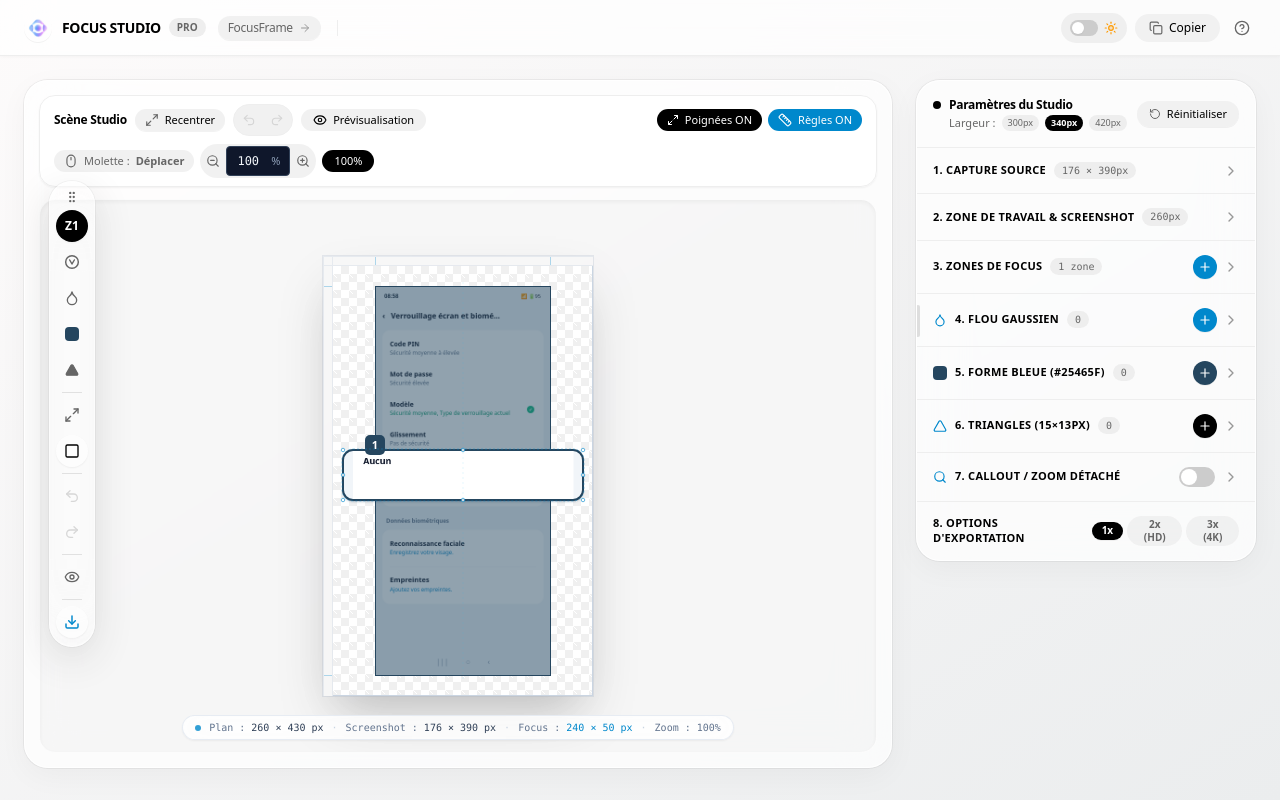
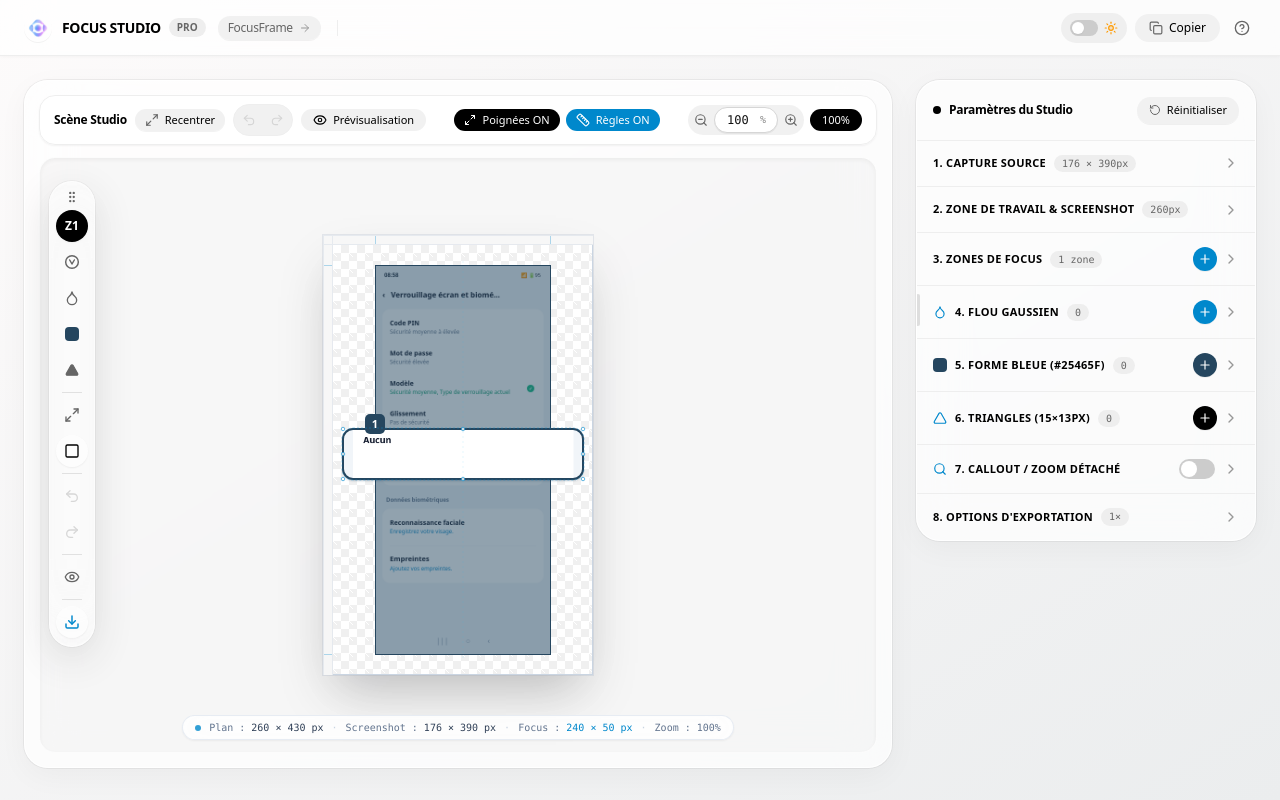
Before and after one commit to samtaff/FocusStudio, a React (Vite) app: page / in a window 1280 px wide. Built offline with nearby package versions, Linux system fonts and the light colour scheme.

Commit message:
refactor: simplify UI controls and adjust workspace
- Remove wheel mode toggle and cleanup related logic
- Update workspace default width to 260px
- Apply new styling to NumericInput for improved UI consistency
- Remove redundant width selection buttons from settings panel

```diff
--- a/src/App.tsx
+++ b/src/App.tsx
@@ -775,7 +775,7 @@ export default function App() {
       bgTintColor: BASE_COLOR,
       bgTintOpacity: 0.50,
       exportScale: 1,
-      workspaceWidth: 440,
+      workspaceWidth: 260,
       container: {
         borderRadius: 0,
         showShadow: false,
--- a/src/components/CanvasWorkspace.tsx
+++ b/src/components/CanvasWorkspace.tsx
@@ -179,17 +179,6 @@ export const CanvasWorkspace: React.FC<CanvasWorkspaceProps> = ({
   const [isPanning, setIsPanning] = useState<boolean>(false);
   const [panStart, setPanStart] = useState<{ x: number; y: number }>({ x: 0, y: 0 });
   const [isAltPressed, setIsAltPressed] = useState<boolean>(false);
-  const [wheelMode, setWheelMode] = useState<'pan' | 'zoom'>(() => {
-    return (localStorage.getItem('canvas_wheel_mode') as 'pan' | 'zoom') || 'pan';
-  });
-
-  const handleToggleWheelMode = () => {
-    setWheelMode((prev) => {
-      const next = prev === 'pan' ? 'zoom' : 'pan';
-      localStorage.setItem('canvas_wheel_mode', next);
-      return next;
-    });
-  };
 
   // Drag & Resize State
   const [dragState, setDragState] = useState<DragState | null>(null);
@@ -1042,10 +1031,9 @@ export const CanvasWorkspace: React.FC<CanvasWorkspaceProps> = ({
       e.preventDefault();
 
       const isZoomModifier = e.ctrlKey || e.metaKey || e.altKey;
-      const shouldZoom = wheelMode === 'zoom' ? !e.shiftKey : isZoomModifier;
 
-      if (shouldZoom) {
-        // Zoom progressif fluide (pincement trackpad, Ctrl / Cmd / Alt + molette, ou mode Zoom)
+      if (isZoomModifier) {
+        // Zoom progressif fluide (pincement trackpad, Ctrl / Cmd / Alt + molette)
         const zoomDelta = e.deltaY < 0 ? 0.08 : -0.08;
         setZoomLevel((prev) => Math.min(5, Math.max(0.25, Math.round((prev + zoomDelta) * 100) / 100)));
       } else if (e.shiftKey) {
@@ -1067,7 +1055,7 @@ export const CanvasWorkspace: React.FC<CanvasWorkspaceProps> = ({
     return () => {
       container.removeEventListener('wheel', handleNativeWheel);
     };
-  }, [wheelMode]);
+  }, []);
 
   // Drag & drop local files
   const handleDragOver = (e: React.DragEvent) => {
@@ -1164,8 +1152,6 @@ export const CanvasWorkspace: React.FC<CanvasWorkspaceProps> = ({
         onTogglePanMode={() => setIsPanMode(!isPanMode)}
         zoomLevel={zoomLevel}
         onSetZoom={setZoomLevel}
-        wheelMode={wheelMode}
-        onToggleWheelMode={handleToggleWheelMode}
         onAddFocus={onAddFocus}
         onDeleteFocus={() => selectedFocusId && onDeleteFocus?.(selectedFocusId)}
         hasSelectedFocus={!!selectedFocusId}
--- a/src/components/NumericInput.tsx
+++ b/src/components/NumericInput.tsx
@@ -69,11 +69,11 @@ export const NumericInput: React.FC<NumericInputProps> = ({
         onBlur={handleBlur}
         onKeyDown={handleKeyDown}
         placeholder={placeholder}
-        className="w-full bg-slate-900 border border-slate-700 rounded px-2.5 py-1.5 text-xs text-slate-100 focus:outline-none focus:border-sky-500 font-mono"
+        className="w-full bg-white dark:bg-[#333333] border border-[#d6d6d6] dark:border-[#4d4d4d] rounded-full px-3 py-1 text-xs text-[#111111] dark:text-[#f0f0f0] focus:outline-none focus:border-[#0088cc] focus:ring-1 focus:ring-[#0088cc] font-mono shadow-2xs transition-colors"
         style={{ MozAppearance: 'textfield' }}
       />
       {unit && (
-        <span className="absolute right-2.5 text-[11px] text-slate-400 pointer-events-none select-none">
+        <span className="absolute right-3 text-[10px] text-[#888888] dark:text-[#aaaaaa] pointer-events-none select-none font-mono">
           {unit}
         </span>
       )}
--- a/src/components/StudioSettingsPanel.tsx
+++ b/src/components/StudioSettingsPanel.tsx
@@ -226,29 +226,11 @@ export const StudioSettingsPanel: React.FC<StudioSettingsPanelProps> = ({
       <div className={`p-4 border-b flex items-center justify-between transition-colors ${
         isDarkMode ? 'border-[#333333]' : 'border-[#eeeeee]'
       }`}>
-        <div>
         <div className="flex items-center gap-2">
           <span className={`w-2 h-2 rounded-full inline-block ${isDarkMode ? 'bg-[#0088cc]' : 'bg-[#000000]'}`} />
           <h2 className={`font-semibold text-xs tracking-tight ${isDarkMode ? 'text-white' : 'text-[#000000]'}`}>
             Paramètres du Studio
           </h2>
-          </div>
-          <div className="flex items-center gap-1.5 mt-0.5 ml-4">
-            <span className={`text-[11px] ${isDarkMode ? 'text-[#999999]' : 'text-[#666666]'}`}>Largeur :</span>
-            {[300, 340, 420].map((w) => (
-              <button
-                key={w}
-                onClick={() => onUpdatePanelWidth?.(w)}
-                className={`text-[9px] px-1.5 py-0.5 rounded-full transition-all cursor-pointer ${
-                  panelWidth === w
-                    ? isDarkMode ? 'bg-white text-black font-semibold' : 'bg-[#000000] text-white font-semibold'
-                    : isDarkMode ? 'bg-[#333333] text-[#aaaaaa] hover:text-white' : 'bg-[#eeeeee] text-[#666666] hover:text-[#000000]'
-                }`}
-              >
-                {w}px
-              </button>
-            ))}
-          </div>
         </div>
 
         <button
@@ -364,7 +346,7 @@ export const StudioSettingsPanel: React.FC<StudioSettingsPanelProps> = ({
             <div className="flex items-center gap-2">
               <span className="text-[11px] tracking-wide uppercase">2. Zone de travail & Screenshot</span>
               <span className="text-[10px] px-2 py-0.5 rounded-full bg-[#eeeeee] text-[#666666] font-mono font-medium">
-                {globalStyles.workspaceWidth || 440}px
+                {globalStyles.workspaceWidth || 260}px
               </span>
             </div>
             {openSections.workspace ? <ChevronDown className="w-4 h-4 text-[#979797]" /> : <ChevronRight className="w-4 h-4 text-[#979797]" />}
@@ -592,7 +574,7 @@ export const StudioSettingsPanel: React.FC<StudioSettingsPanelProps> = ({
                       type="text"
                       value={selectedFocus.name}
                       onChange={(e) => onUpdateFocus({ name: e.target.value })}
-                      className="font-semibold text-[#000000] bg-transparent border-b border-dashed border-[#979797]/40 hover:border-[#979797] focus:border-[#0088cc] outline-none pb-0.5 text-xs flex-1 mr-2"
+                      className="font-semibold text-[#000000] dark:text-white bg-white dark:bg-[#333333] border border-[#d6d6d6] dark:border-[#4d4d4d] rounded-full px-3 py-1 hover:border-[#979797] focus:border-[#0088cc] focus:ring-1 focus:ring-[#0088cc] outline-none text-xs flex-1 mr-2 transition-colors shadow-2xs"
                       placeholder="Nom de l'élément..."
                     />
                     <div className="flex items-center gap-1">
@@ -1206,7 +1188,7 @@ export const StudioSettingsPanel: React.FC<StudioSettingsPanelProps> = ({
                       type="text"
                       value={activeMask.name}
                       onChange={(e) => onUpdateMask(activeMask.id, { name: e.target.value })}
-                      className="font-semibold text-[#000000] bg-transparent border-b border-dashed border-[#979797]/40 hover:border-[#979797] focus:border-[#0088cc] outline-none pb-0.5 text-xs flex-1 mr-2"
+                      className="font-semibold text-[#000000] dark:text-white bg-white dark:bg-[#333333] border border-[#d6d6d6] dark:border-[#4d4d4d] rounded-full px-3 py-1 hover:border-[#979797] focus:border-[#0088cc] focus:ring-1 focus:ring-[#0088cc] outline-none text-xs flex-1 mr-2 transition-colors shadow-2xs"
                       placeholder="Nom de la forme..."
                     />
                     <button
@@ -2069,22 +2051,37 @@ export const StudioSettingsPanel: React.FC<StudioSettingsPanelProps> = ({
 
         {/* 8. OPTIONS D'EXPORTATION (PNG AVEC TRANSPARENCE) */}
         <div className="flex flex-col">
-          <div className="w-full px-4 py-3.5 flex items-center justify-between font-semibold text-[#000000] hover:bg-[#eeeeee]/40 transition-colors">
           <button
             onClick={() => toggleSection('export')}
-              className="text-[11px] tracking-wide uppercase text-left"
-            >
-              8. Options d'Exportation
-            </button>
+            className={`w-full px-4 py-3.5 flex items-center justify-between font-semibold transition-colors text-left ${
+              isDarkMode ? 'text-white hover:bg-white/5' : 'text-[#000000] hover:bg-[#eeeeee]/40'
+            }`}
+          >
+            <div className="flex items-center gap-2">
+              <span className="text-[11px] tracking-wide uppercase">8. Options d'Exportation</span>
+              <span className={`text-[10px] px-2 py-0.5 rounded-full font-mono font-medium ${
+                isDarkMode ? 'bg-[#333333] text-[#aaaaaa]' : 'bg-[#eeeeee] text-[#666666]'
+              }`}>
+                {globalStyles.exportScale}×
+              </span>
+            </div>
+            {openSections.export ? <ChevronDown className="w-4 h-4 text-[#979797]" /> : <ChevronRight className="w-4 h-4 text-[#979797]" />}
+          </button>
+
+          {openSections.export && (
+            <div className="px-4 pb-4 pt-1 flex flex-col gap-2.5">
+              {/* Choix de résolution d'export */}
+              <div className="flex items-center justify-between text-[11px] pb-1 border-b border-[#eeeeee] dark:border-[#333333]">
+                <span className={`font-medium ${isDarkMode ? 'text-[#aaaaaa]' : 'text-[#666666]'}`}>Résolution d'exportation :</span>
                 <div className="flex items-center gap-1">
                   {[1, 2, 3].map((scale) => (
                     <button
                       key={scale}
                       onClick={() => onUpdateGlobalStyles({ exportScale: scale as 1 | 2 | 3 })}
-                  className={`px-2.5 py-0.5 rounded-full text-[10px] font-semibold transition-all ${
+                      className={`px-2.5 py-1 rounded-full text-[10px] font-semibold transition-all cursor-pointer ${
                         globalStyles.exportScale === scale
-                      ? 'bg-[#000000] text-white shadow-2xs'
-                      : 'bg-[#eeeeee]/80 text-[#666666] hover:bg-[#eeeeee] hover:text-[#000000]'
+                          ? isDarkMode ? 'bg-white text-black font-bold shadow-2xs' : 'bg-[#000000] text-white shadow-2xs'
+                          : isDarkMode ? 'bg-[#333333] text-[#aaaaaa] hover:bg-[#404040] hover:text-white' : 'bg-[#eeeeee]/80 text-[#666666] hover:bg-[#eeeeee] hover:text-[#000000]'
                       }`}
                     >
                       {scale === 1 ? '1x' : scale === 2 ? '2x (HD)' : '3x (4K)'}
@@ -2093,8 +2090,6 @@ export const StudioSettingsPanel: React.FC<StudioSettingsPanelProps> = ({
                 </div>
               </div>
 
-          {openSections.export && (
-            <div className="px-4 pb-4 pt-1 flex flex-col gap-2.5">
               {/* Badge PNG avec transparence garantie */}
               <div className="flex items-center gap-2 p-2.5 rounded-2xl bg-white/70 border border-white text-[#000000] text-[11px]">
                 <Check className="w-4 h-4 text-[#0088cc] shrink-0" />
--- a/src/components/TopSceneBar.tsx
+++ b/src/components/TopSceneBar.tsx
@@ -10,8 +10,7 @@ import {
   Droplet,
   Square,
   Undo2,
-  Redo2,
-  Mouse
+  Redo2
 } from 'lucide-react';
 import { GlobalStyleSettings } from '../types';
 import { NumericInput } from './NumericInput';
@@ -27,8 +26,6 @@ interface TopSceneBarProps {
   onTogglePanMode: () => void;
   zoomLevel: number;
   onSetZoom: (level: number) => void;
-  wheelMode?: 'pan' | 'zoom';
-  onToggleWheelMode?: () => void;
   // Focus Zone options
   onAddFocus?: () => void;
   onDeleteFocus?: () => void;
@@ -57,8 +54,6 @@ export const TopSceneBar: React.FC<TopSceneBarProps> = ({
   onTogglePanMode,
   zoomLevel,
   onSetZoom,
-  wheelMode = 'pan',
-  onToggleWheelMode,
   onAddFocus,
   onDeleteFocus,
   hasSelectedFocus,
@@ -199,32 +194,8 @@ export const TopSceneBar: React.FC<TopSceneBarProps> = ({
         </button>
       </div>
 
-      {/* Right: Wheel mode & Zoom controls */}
+      {/* Right: Zoom controls */}
       <div className="flex items-center gap-1.5">
-        {onToggleWheelMode && (
-          <button
-            id="btn-toggle-wheel-mode"
-            type="button"
-            onClick={onToggleWheelMode}
-            className={`flex items-center gap-1.5 px-2.5 py-1 rounded-full text-[11px] font-medium transition-all cursor-pointer ${
-              wheelMode === 'zoom'
-                ? 'bg-[#0088cc] text-white shadow-2xs'
-                : isDarkMode
-                  ? 'bg-[#353535] text-[#aaaaaa] hover:text-white hover:bg-[#404040] border border-[#444444]'
-                  : 'bg-[#eeeeee]/80 text-[#666666] hover:text-[#000000] hover:bg-[#eeeeee]'
-            }`}
-            title={
-              wheelMode === 'zoom'
-                ? "Mode Molette : ZOOM DIRECT (cliquez pour basculer en mode Déplacement)"
-                : "Mode Molette : DÉPLACER LE PLAN (cliquez pour basculer en mode Zoom direct)"
-            }
-          >
-            <Mouse className="w-3.5 h-3.5" />
-            <span className="hidden sm:inline">Molette :</span>
-            <span className="font-semibold">{wheelMode === 'zoom' ? 'Zoom' : 'Déplacer'}</span>
-          </button>
-        )}
-
         <div className={`flex items-center rounded-full p-0.5 text-[11px] ${
           isDarkMode ? 'bg-[#353535] border border-[#444444]' : 'bg-[#eeeeee]/80'
         }`}>
--- a/src/utils/canvasRenderer.ts
+++ b/src/utils/canvasRenderer.ts
@@ -28,7 +28,7 @@ import {
 } from '../types';
 
 export const BASE_COLOR = '#25465F'; // Corporate navy cyan #25465F
-export const DEFAULT_WORKSPACE_WIDTH = 440; // Default workspace width in px
+export const DEFAULT_WORKSPACE_WIDTH = 260; // Default workspace width in px (260px)
 export const MIN_WORKSPACE_WIDTH = 240;
 export const MAX_WORKSPACE_WIDTH = 500; // Cap at 500px max per requirement
 
```
Lines whose indentation alone changed are shown as unchanged.
